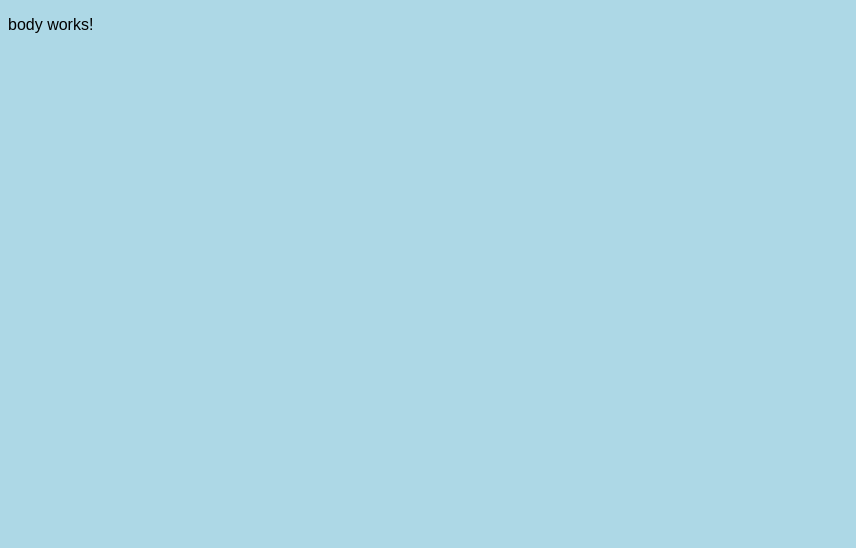
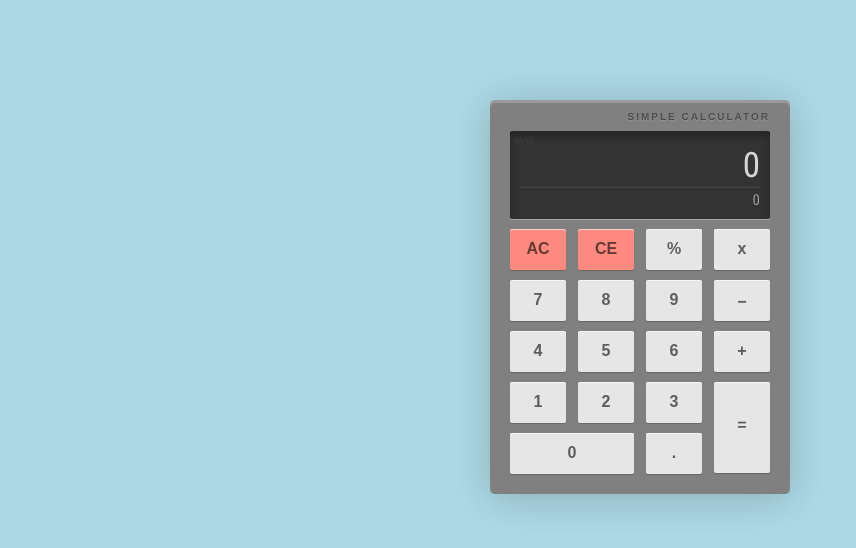
Before and after one commit to JosiahAutor/AngularCalculator, an Angular app: page / in a window 1280 px wide. Shown: the top 548 px of the page, without its empty margins (0-856 px from the left). Built offline with nearby package versions, Linux system fonts and the light colour scheme.

Commit message:
route calculator component

```diff
--- a/src/app/components/body/body.component.html
+++ b/src/app/components/body/body.component.html
@@ -1 +1,3 @@
-<p>body works!</p>
+<div class="container">
+    <app-calculator></app-calculator>
+</div>
--- a/src/app/components/calculator/calculator.component.html
+++ b/src/app/components/calculator/calculator.component.html
@@ -1 +1,60 @@
-<p>calculator works!</p>
+<div class="calc">
+    <div class="header">
+        <div class="titles">
+            Simple Calculator
+        </div>
+    </div>
+    <div class="display">
+        <div class="display-indicate">
+            max
+        </div>
+        <div class="display-main">
+            0
+        </div>
+
+        <div class="display-operations">
+            0
+        </div>
+    </div>
+
+    <div class="row">
+        <button class="button ac">ac</button>
+        <button class="button ce">ce</button>
+        <button class="button div">%</button>
+        <button class="button mult">x</button>
+    </div>
+
+    <div class="row">
+        <button class="button seven">7</button>
+        <button class="button eight">8</button>
+        <button class="button nine">9</button>
+        <button class="button minus">−</button>
+    </div>
+
+    <div class="row">
+        <button class="button four">4</button>
+        <button class="button five">5</button>
+        <button class="button six">6</button>
+        <button class="button plus">+</button>
+    </div>
+
+    <div class="bottom-row">
+        <div class="left">
+            <div class="row">
+                <button class="button one">1</button>
+                <button class="button two">2</button>
+                <button class="button three">3</button>
+            </div>
+
+            <div class="row">
+                <button class="button zero">0</button>
+                <button class="button dot">.</button>
+            </div>
+        </div>
+
+        <div class="right">
+            <div class="button eq">=</div>
+        </div>
+
+    </div>
+</div>
--- a/src/styles.css
+++ b/src/styles.css
@@ -163,7 +163,6 @@ body {
     font-size: 20px;
     color: rgba(0, 0, 0, 0.6);
     text-align: center;
-    font-size: ;
     margin-bottom: 20px;
 }
 
```
